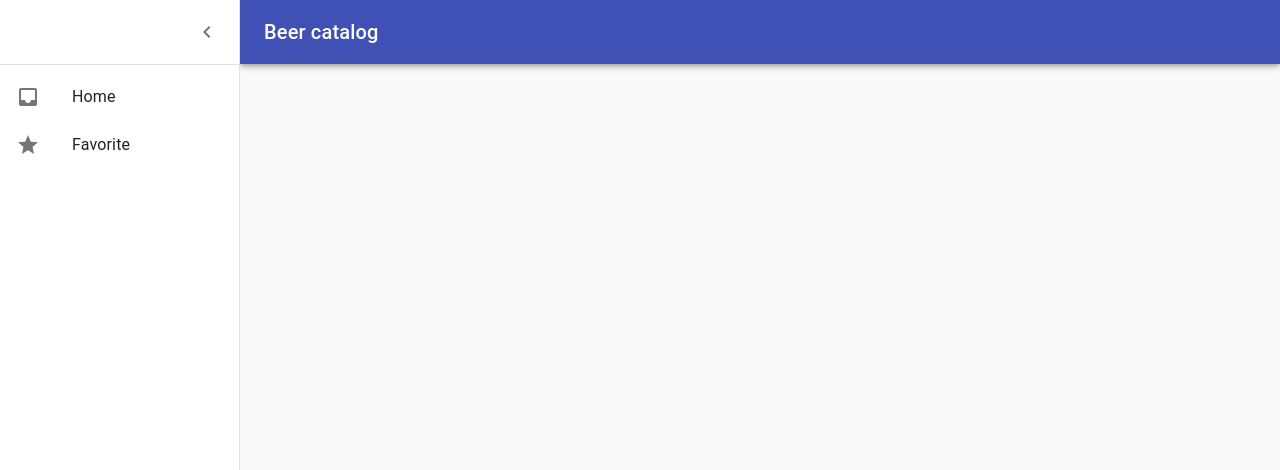
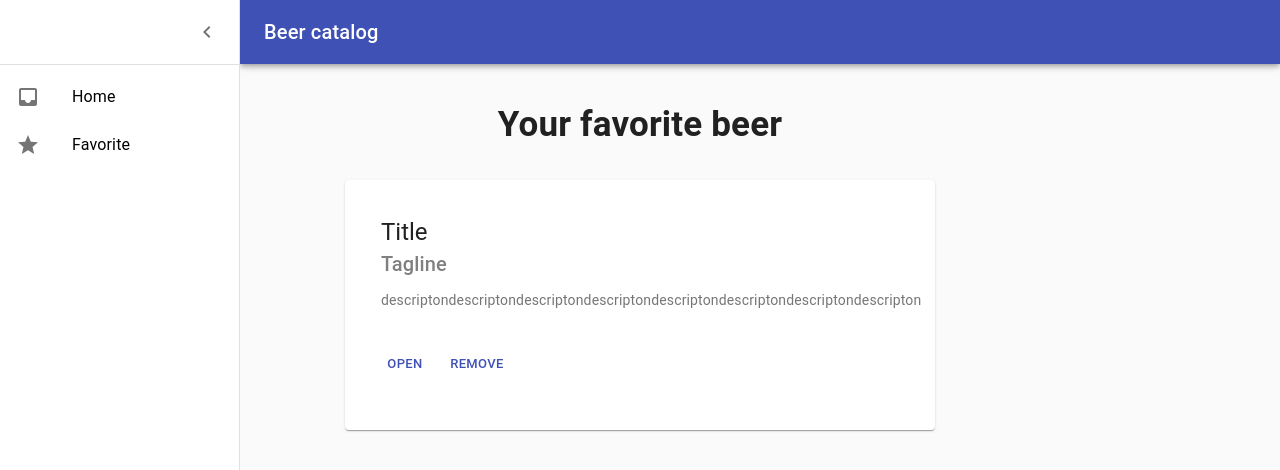
Before and after one commit to PolinaRaguilo/BeerCatalog, a React (Create React App) app: page /favorite in a window 1280 px wide. Both pictures are taken after a click on the button "open drawer". Shown: the top 470 px of the page. Built offline with nearby package versions, Linux system fonts and the light colour scheme; grey boxes are pictures that could not be loaded.

Commit message:
Added favorite-page

```diff
--- a/src/App.js
+++ b/src/App.js
@@ -2,6 +2,7 @@ import React from "react";
 import { BrowserRouter, Route } from "react-router-dom";
 import Header from "./Components/header/header";
 import CatalogPage from "./Views/catalog-page/catalog-page";
+import FavoritePage from "./Views/favorite-page/favorite-page";
 
 function App() {
   return (
@@ -9,6 +10,7 @@ function App() {
       <BrowserRouter>
         <Header />
         <Route exact path='/' component={CatalogPage}/>
+        <Route exact path="/favorite" component={FavoritePage}/>
       </BrowserRouter>
     </>
   );
--- /dev/null
+++ b/src/Components/favorite-list-items/favorite-item/favorite-item.css
@@ -0,0 +1,22 @@
+.favorite-card__wrapper{
+    display: flex;
+    justify-content: space-between;
+    height: 250px;
+    margin: 0 auto;
+    margin-top: 30px;
+    padding: 20px;
+    width: 50%;
+}
+
+.favorite__description.favorite__description{
+    margin-bottom: 15px;
+    margin-top: 10px;
+    width: 600px;
+    word-break: break-all;
+}
+
+.favorite-card__wrapper .card__img{
+    margin: unset;
+    margin-right: 35px;
+    margin-top: 20px;
+}
--- /dev/null
+++ b/src/Components/favorite-list-items/favorite-item/favorite-item.js
@@ -0,0 +1,46 @@
+import {
+  Button,
+  Card,
+  CardActions,
+  CardContent,
+  CardMedia,
+  Typography,
+} from "@material-ui/core";
+import React, { Component } from "react";
+import "./favorite-item.css";
+
+class FavoriteItem extends Component {
+  render() {
+    return (
+      <Card className="favorite-card__wrapper">
+        <div className="favorite__inner">
+          <CardContent>
+            <Typography variant="h5" component="h2">
+              Title
+            </Typography>
+            <Typography variant="h6" component="h2" className="tagline">
+              Tagline
+            </Typography>
+            <Typography variant="body2" color="textSecondary" component="p" className="favorite__description">
+              descriptondescriptondescriptondescriptondescriptondescriptondescriptondescripton
+            </Typography>
+          </CardContent>
+          <CardActions>
+            <Button size="small" color="primary">
+              Open
+            </Button>
+            <Button size="small" color="primary">
+              Remove
+            </Button>
+          </CardActions>
+        </div>
+        <CardMedia
+          className="card__img"
+          image="https://cdn.imgbin.com/2/1/8/imgbin-beer-glasses-computer-icons-drink-glass-of-beer-U8bqcA5q8ZKQdsKtgVCfj7xbt.jpg"
+        />
+      </Card>
+    );
+  }
+}
+
+export default FavoriteItem;
--- /dev/null
+++ b/src/Components/favorite-list-items/favorite-list-items.css
@@ -0,0 +1,9 @@
+.favorite__wrapper{
+    padding: 100px 50px 0px 50px;
+}
+
+.favorite__title{
+    text-align: center;
+    font-size: 35px;
+    margin: 0;
+}
--- /dev/null
+++ b/src/Components/favorite-list-items/favorite-list-items.js
@@ -0,0 +1,17 @@
+import React, { Component } from 'react';
+import '../favorite-list-items/favorite-list-items.css';
+import FavoriteItem from './favorite-item/favorite-item.js';
+
+class FavoriteListItems extends Component {
+
+    render(){
+        return(
+            <div className="favorite__wrapper">
+                <h2 className='favorite__title'>Your favorite beer</h2>
+                <FavoriteItem/>
+            </div>
+        )
+    }
+}
+
+export default FavoriteListItems;
--- /dev/null
+++ b/src/Components/header/header.css
@@ -0,0 +1,4 @@
+.menu__link{
+    text-decoration: none;
+    color:black;
+}
--- a/src/Components/header/header.js
+++ b/src/Components/header/header.js
@@ -17,8 +17,8 @@ import ListItemIcon from '@material-ui/core/ListItemIcon';
 import ListItemText from '@material-ui/core/ListItemText';
 import StarIcon from '@material-ui/icons/Star';
 import InboxIcon from '@material-ui/icons/Inbox';
-import MoreIcon from '@material-ui/icons/MoreVert';
-
+import { Link } from 'react-router-dom';
+import './header.css'
 
 const drawerWidth = 240;
 
@@ -133,14 +133,18 @@ export default function Header() {
         </div>
         <Divider />
         <List>
-        <ListItem button >
-                <ListItemIcon> <InboxIcon /></ListItemIcon>
-              <ListItemText primary={'Home'} />
-        </ListItem>
+          <Link to='/' className='menu__link'>
+            <ListItem button >
+                  <ListItemIcon> <InboxIcon /></ListItemIcon>
+                  <ListItemText primary={'Home'} />
+            </ListItem>
+          </Link>
+          <Link to="/favorite" className='menu__link'>
         <ListItem button >
             <ListItemIcon> <StarIcon /></ListItemIcon>
             <ListItemText primary={'Favorite'} />
         </ListItem>
+        </Link>
         </List>
       </Drawer>
       {/* <main
--- a/src/Components/main-list-items/main-item/main-item.css
+++ b/src/Components/main-list-items/main-item/main-item.css
@@ -1,7 +1,7 @@
 .card__wrapper{
     width: 430px;
     margin-right: 20px;
-    margin-bottom: 15px;
+    margin-bottom: 20px;
 }
 
 .tagline{
--- a/src/Components/main-list-items/main-item/main-item.js
+++ b/src/Components/main-list-items/main-item/main-item.js
@@ -1,7 +1,6 @@
 import {
   Button,
   Card,
-  CardActionArea,
   CardActions,
   CardContent,
   CardMedia,
--- a/src/Views/favorite-page/favorite-page.js
+++ b/src/Views/favorite-page/favorite-page.js
@@ -0,0 +1,15 @@
+import React, { Component } from "react";
+import FavoriteListItems from "../../Components/favorite-list-items/favorite-list-items";
+
+
+class FavoritePage extends Component {
+  render() {
+    return (
+      <>
+        <FavoriteListItems />
+      </>
+    );
+  }
+}
+
+export default FavoritePage;
```
